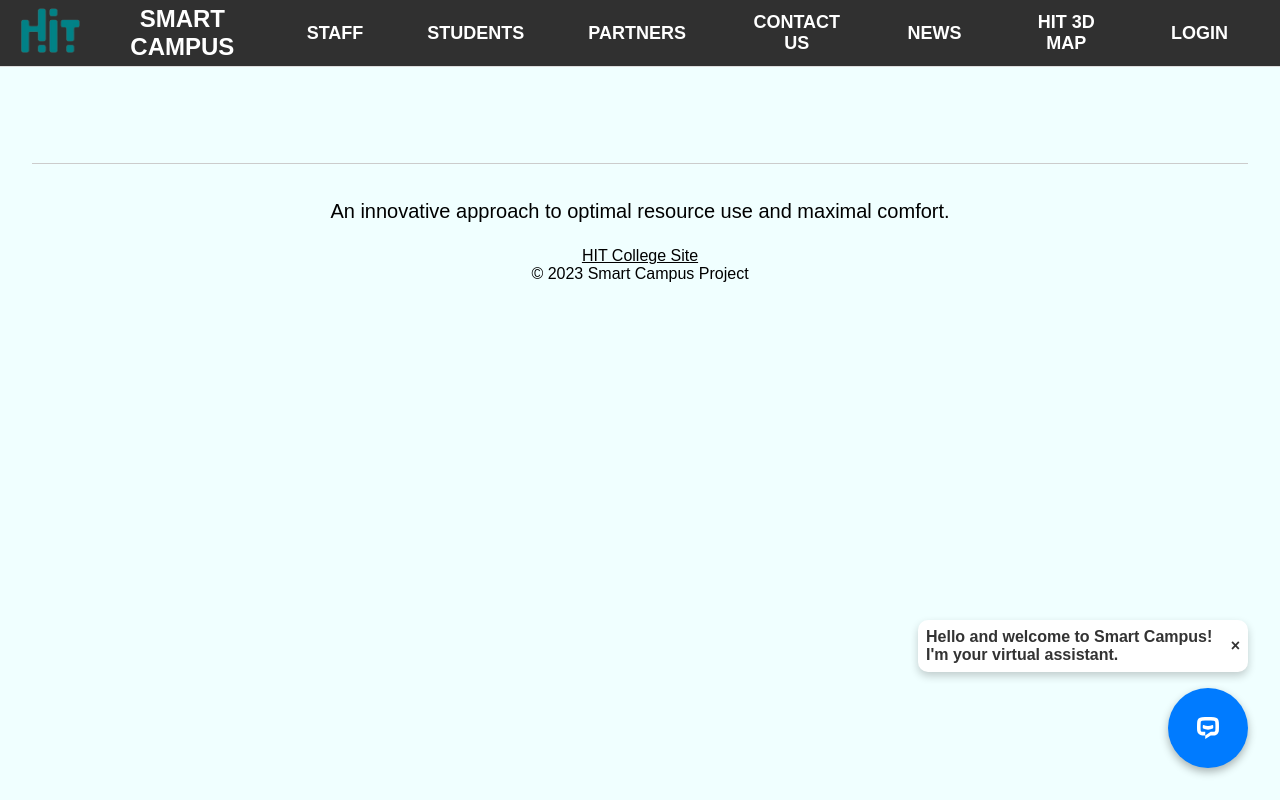
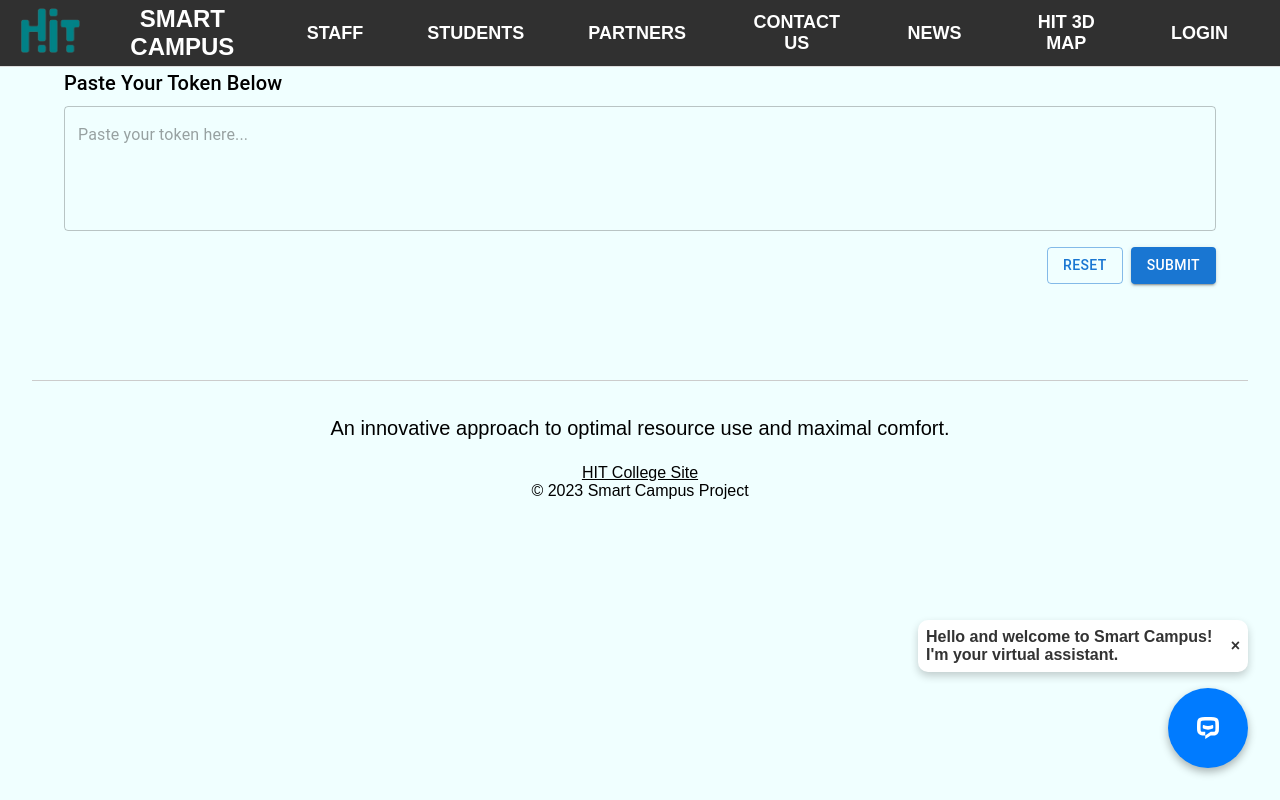
Before and after one commit to tomered/smart-campus-frontend, a React (Create React App) app: page /validateToken in a window 1280 px wide. Built offline with nearby package versions, Linux system fonts and the light colour scheme.

Commit message:
Add the token screeen with validation. Add props to succsess screen for reUse.(for now this screen used also for verify the signUp form and then verify the token. after verify both of them , client will directly move to login screen

```diff
--- a/src/App.js
+++ b/src/App.js
@@ -20,6 +20,8 @@ import Register from './components/screens/LoginRegisterPage/SignUpPage.js';
 import AirDashboard from './components/dashboard/AirDashboard.jsx';
 import PowerDashboard from './components/dashboard/PowerDashboard.jsx';
 import { BrowserRouter, Routes, Route } from 'react-router-dom';
+import ValidTokenPage from './components/screens/LoginRegisterPage/ValidTokenPage.js';
+import LoadingScreen from './components/screens/LoadingScreen.js';
 const App = () => {
   return (
     <>
@@ -51,6 +53,8 @@ const App = () => {
           <Route path='/sign-up' element={<Register />} />
           <Route path='/airDashboard' element={<AirDashboard />} />
           <Route path='/powerDashboard' element={<PowerDashboard />} />
+          <Route path='/validateToken' element={<ValidTokenPage />} />
+          <Route path='/loading' element={<LoadingScreen />} />
         </Routes>
         <Footer />
       </BrowserRouter>
--- a/src/components/screens/LoginRegisterPage/LoadingSuccessScreen.js
+++ /dev/null
@@ -1,38 +0,0 @@
-import React, { useState, useEffect } from 'react';
-import LoadingScreen from '../LoadingScreen';
-import SuccessScreen from '../SuccessScreen';
-
-const LoadingSuccessScreen = ({ isLoading, isSuccess, onComplete ,message }) => {
-  const [showSuccess, setShowSuccess] = useState(false);
-
-  useEffect(() => {
-    if (isSuccess) {
-      const timer = setTimeout(() => {
-        setShowSuccess(true);
-      }, 2000);
-
-      const redirectTimer = setTimeout(() => {
-        onComplete();
-      }, 4000);
-
-      return () => {
-        clearTimeout(timer);
-        clearTimeout(redirectTimer);
-      };
-    }
-  }, [isSuccess, onComplete]);
-
-  if (!isLoading && !isSuccess) return null;
-
-  if (isLoading && !showSuccess) {
-    return <LoadingScreen message = {message}/>;
-  }
-
-  if (showSuccess) {
-    return <SuccessScreen />;
-  }
-
-  return null;
-};
-
-export default LoadingSuccessScreen;
--- a/src/components/screens/LoginRegisterPage/SignUpPage.js
+++ b/src/components/screens/LoginRegisterPage/SignUpPage.js
@@ -1,4 +1,4 @@
-import React, { useState } from 'react';
+import React, { useState,useEffect } from 'react';
 import { useRegisterUserMutation } from '../../../redux/rtk/userData';
 import {
   Container,
@@ -16,7 +16,8 @@ import {
   ErrorMessage
 } from './SignUpPageStyles';
 import { useNavigate } from 'react-router-dom';
-import LoadingSuccessScreen from './LoadingSuccessScreen';
+import LoadingScreen from '../LoadingScreen';
+import SuccessScreen from '../SuccessScreen';
 
 const SignUpPage = () => {
   const emailDomains = ['@gmail.com', '@walla.co.il', '@outlook.com', '@yahoo.com'];
@@ -126,10 +127,16 @@ const SignUpPage = () => {
     }
   };
 
-  const handleComplete = () => {
-    navigate('/login');
-  };
-
+  useEffect(() => {
+    if (isSuccess) {
+        const timer = setTimeout(() => {
+            navigate('/validateToken');
+        }, 2000); // המתן 2 שניות לפני המעבר
+        return () => clearTimeout(timer); // נקה את הטיימר כאשר הקומפוננטה מתה
+    } else if (!isLoading) { // אם לא טוענים, קבע את isLoading ל-false
+        setIsLoading(false);
+    }
+}, [isSuccess, navigate, isLoading]);
 
   const handleClear = () => {
     setFirstName('');
@@ -257,12 +264,8 @@ const SignUpPage = () => {
         </ButtonContainer>
         <SignInLink href="/login">Already have an account? Sign In</SignInLink>
       </SignUpForm>
-      <LoadingSuccessScreen
-        isLoading={isLoading}
-        isSuccess={isSuccess}
-        onComplete={handleComplete}
-        message={"Registering"}
-      />
+      {isLoading && <LoadingScreen message="Registering..." />}
+      {isSuccess && <SuccessScreen message="Redirecting to token verification..." />}
     </Container>
   );
 };
--- /dev/null
+++ b/src/components/screens/LoginRegisterPage/ValidTokenPage.js
@@ -0,0 +1,73 @@
+import React, { useState } from 'react';
+import { TextField, Container, Typography, Button, Box } from '@mui/material';
+import { useNavigate } from 'react-router-dom';
+import LoadingScreen from '../LoadingScreen';
+import SuccessScreen from '../SuccessScreen';
+
+const TokenComponent = () => {
+  const [token, setToken] = useState('');
+  const [isLoading, setIsLoading] = useState(false);
+  const [isSuccess, setIsSuccess] = useState(false);
+  const navigate = useNavigate();
+
+  const handleChange = (e) => {
+    setToken(e.target.value);
+  };
+
+  const handleReset = () => {
+    setToken('');
+  };
+
+  const handleSubmit = async () => {
+    setIsLoading(true);
+
+    setTimeout(() => {
+      if (token) {
+        setIsSuccess(true);
+      } else {
+        setIsSuccess(false);
+      }
+      setIsLoading(false);
+    }, 2000);
+  };
+
+  if (isSuccess) {
+    setTimeout(() => {
+      navigate('/login');
+    }, 2000);
+
+    return <SuccessScreen message="Redirecting to Login page..." />;
+  }
+
+  return (
+    <Container>
+      {isLoading && <LoadingScreen message="Loading..." />} {}
+      {!isLoading && (
+        <>
+          <Typography variant="h6" gutterBottom>
+            Paste Your Token Below
+          </Typography>
+          <TextField
+            multiline
+            rows={4}
+            variant="outlined"
+            fullWidth
+            value={token}
+            onChange={handleChange}
+            placeholder="Paste your token here..."
+          />
+          <Box display="flex" justifyContent="flex-end" marginTop={2}>
+            <Button variant="outlined" onClick={handleReset} style={{ marginRight: '8px' }}>
+              Reset
+            </Button>
+            <Button variant="contained" onClick={handleSubmit} disabled={isLoading}>
+              {isLoading ? 'Loading...' : 'Submit'}
+            </Button>
+          </Box>
+        </>
+      )}
+    </Container>
+  );
+};
+
+export default TokenComponent;
--- a/src/components/screens/SuccessScreen.js
+++ b/src/components/screens/SuccessScreen.js
@@ -1,6 +1,6 @@
 import React from 'react';
 
-const SuccessScreen = () => {
+const SuccessScreen = ({message}) => {
   return (
     <div style={{
       position: 'fixed',
@@ -28,7 +28,7 @@ const SuccessScreen = () => {
             <path strokeLinecap="round" strokeLinejoin="round" strokeWidth={2} d="M5 13l4 4L19 7" />
           </svg>
           <p style={{ fontSize: '1.125rem', fontWeight: 600 }}>Registration Successful!</p>
-          <p style={{ marginTop: '0.5rem' }}>Redirecting to login page...</p>
+          <p style={{ marginTop: '0.5rem' }}>{message}</p>
         </div>
       </div>
     </div>
```
